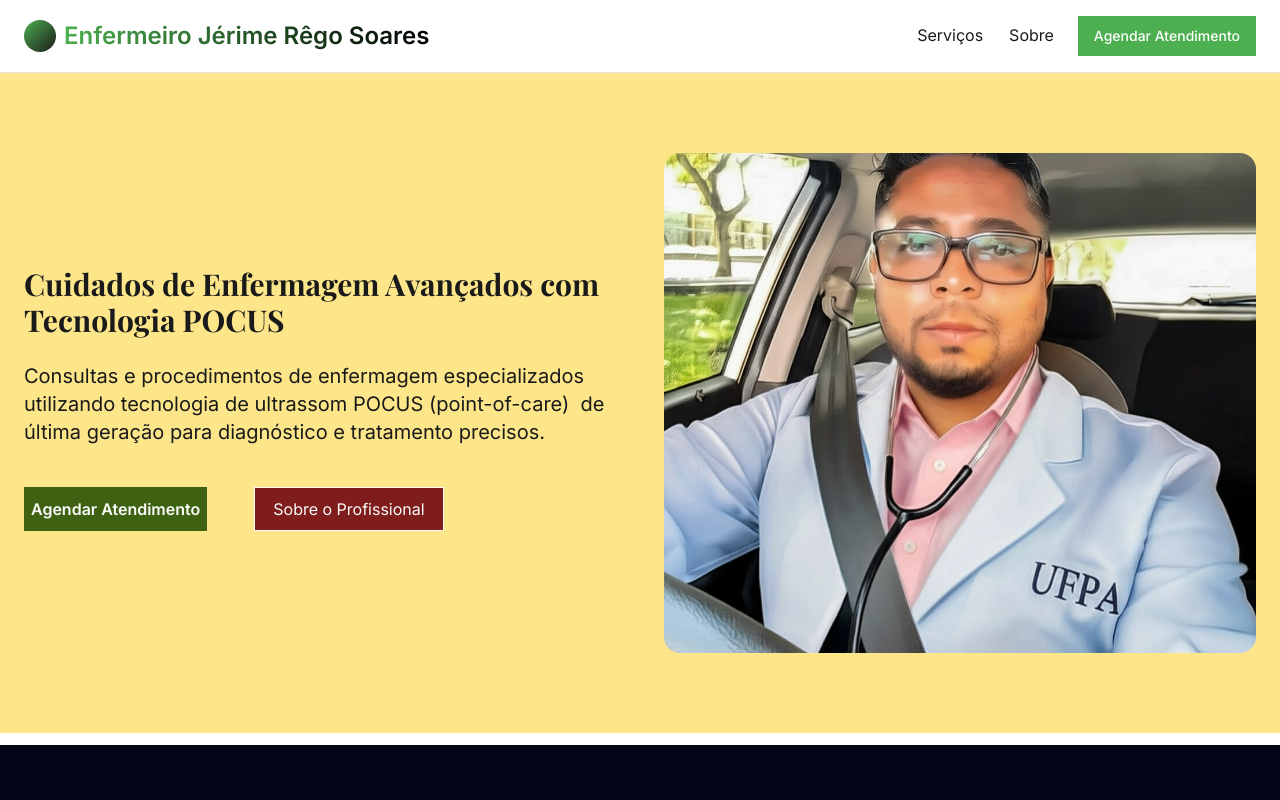
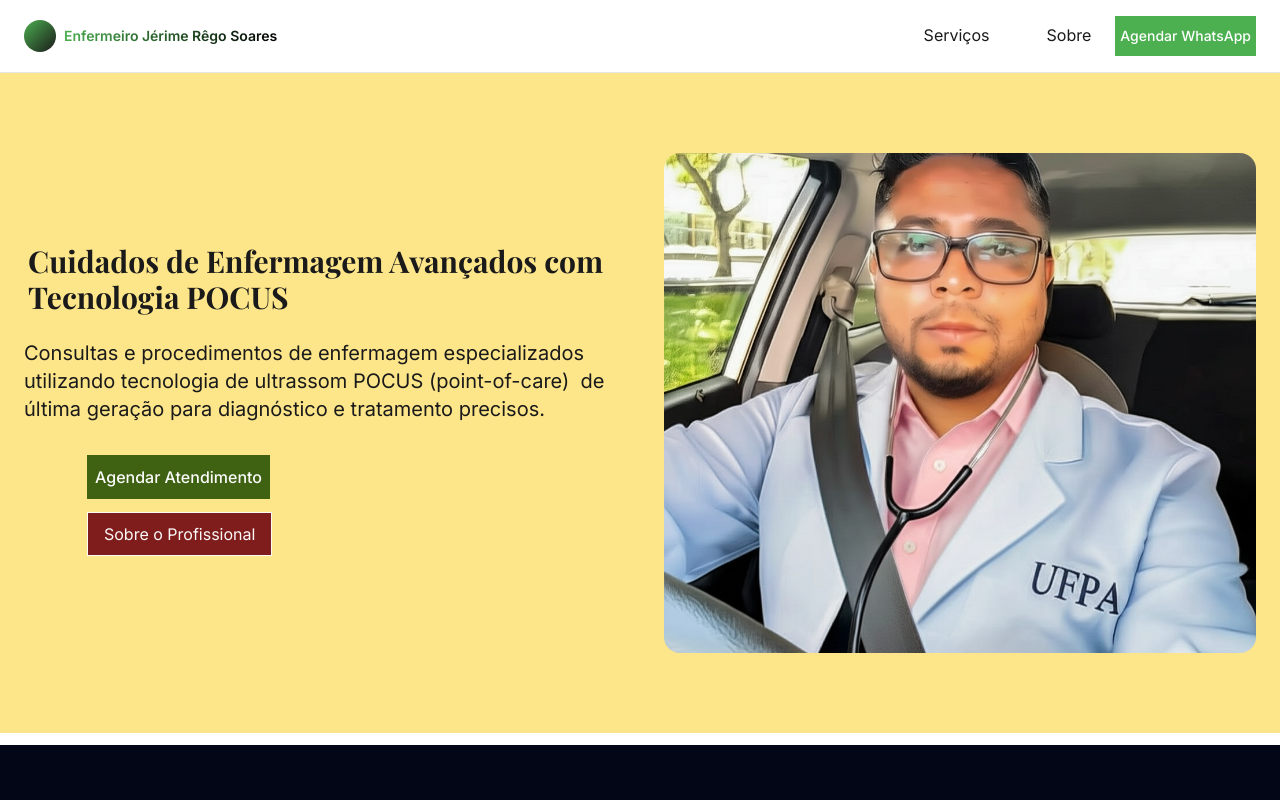
Before and after one commit to jerimeregosoares/cjrs-landing-craft, a React (Vite) app: page / in a window 1280 px wide. Shown: the top 800 px of the page. Built offline with nearby package versions, Linux system fonts and the light colour scheme.

Commit message:
Visual edit in Lovable
Edited UI in Lovable

```diff
--- a/src/components/Logo.tsx
+++ b/src/components/Logo.tsx
@@ -1,8 +1,8 @@
 import React from 'react';
 const Logo = () => {
   return <div className="flex items-center space-x-2">
-      <div className="w-8 h-8 hero-gradient mx-0 rounded-2xl bg-orange-600"></div>
-      <span className="text-2xl font-bold gradient-text text-green-800">Enfermeiro Jérime Rêgo Soares</span>
+      <div className="w-8 h-8 hero-gradient mx-0 bg-gray-50 rounded-2xl"></div>
+      <span className="font-bold gradient-text text-green-800 mx-[7px] my-0 px-0 py-0 text-sm">Enfermeiro Jérime Rêgo Soares</span>
     </div>;
 };
 export default Logo;
--- a/src/pages/Index.tsx
+++ b/src/pages/Index.tsx
@@ -10,21 +10,21 @@ const Index = () => {
         <div className="max-w-7xl mx-auto flex justify-between items-center">
           <Logo />
           <div className="space-x-6">
-            <a href="#services" className="hover:text-primary mx-0 my-0 px-[2px] py-0">Serviços</a>
-            <a href="#about" className="hover:text-primary">Sobre</a>
-            <Button variant="default">Agendar Atendimento</Button>
+            <a href="#services" className="hover:text-primary py-0 px-[8px] my-[17px] mx-[25px]">Serviços</a>
+            <a href="#about" className="hover:text-primary my-[5px] py-0 px-0 mx-0">Sobre</a>
+            <Button variant="default" className="px-[5px] mx-[35px]">Agendar WhatsApp</Button>
           </div>
         </div>
       </nav>
 
       {/* Hero Section */}
-      <section className="py-20 px-6 bg-amber-200">
+      <section className="py-20 px-6 bg-amber-200 my-0">
         <div className="max-w-7xl mx-auto grid md:grid-cols-2 gap-12 items-center">
           <div>
-            <h1 className="font-bold mb-6 my-0 mx-0 px-0 py-0 text-3xl">Cuidados de Enfermagem Avançados com Tecnologia POCUS</h1>
+            <h1 className="font-bold mb-6 px-0 py-0 text-3xl my-[5px] mx-[4px]">Cuidados de Enfermagem Avançados com Tecnologia POCUS</h1>
             <p className="mb-8 text-muted-foreground text-xl">Consultas e procedimentos de enfermagem especializados utilizando tecnologia de ultrassom POCUS (point-of-care)  de última geração para diagnóstico e tratamento precisos.</p>
-            <Button size="lg" className="mr-4 text-base font-bold text-zinc-50 bg-lime-800 hover:bg-lime-700 text-left px-[7px] py-[12px] my-0 mx-0">Agendar Atendimento</Button>
-            <Button variant="outline" size="lg" className="my-[9px] px-[18px] py-0 mx-[47px] text-base font-thin text-stone-50 bg-red-900 hover:bg-red-800">Sobre o Profissional</Button>
+            <Button size="lg" className="mr-4 text-base text-zinc-50 bg-lime-800 hover:bg-lime-700 py-[12px] my-0 text-center font-medium px-[8px] mx-[63px]">Agendar Atendimento</Button>
+            <Button variant="outline" size="lg" className="text-base text-stone-50 bg-red-900 hover:bg-red-800 text-center my-[13px] mx-[63px] px-[16px] font-thin py-0">Sobre o Profissional</Button>
           </div>
           <div className="rounded-2xl overflow-hidden">
             <img alt="Profissional de Saúde" className="w-full h-[500px] object-cover" src="/lovable-uploads/aafcb339-7f9d-4085-abae-6009f9dac93a.jpg" />
```
